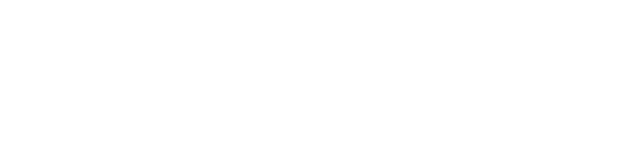
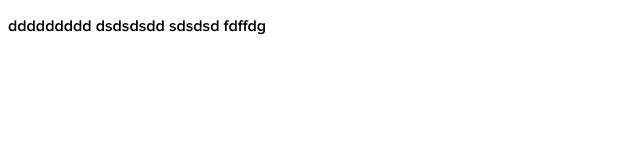
Before and after one commit to artshedrov/learn-grid, a plain HTML site: page index.html in a window 1280 px wide. Shown: the whole page, without its empty margins (0-640 px from the left). Drawn offline with Linux system fonts and the light colour scheme.

Commit message:
15.03.20 add fonts

```diff
--- /dev/null
+++ b/css/core.css
@@ -0,0 +1,3 @@
+body {
+    font-family: proxima, Arial, sans-serif;
+}
--- /dev/null
+++ b/css/fonts.css
@@ -0,0 +1,23 @@
+@font-face {
+    font-family: 'proxima';
+    src: url('../fonts/proximanova-bold-webfont.woff'),
+    url('../fonts/proximanova-bold-webfont.woff2');
+    font-weight: 800;
+    font-style: normal;
+}
+
+@font-face {
+  font-family: 'proxima';
+  src: url('../fonts/proximanova-semibold-webfont.woff'),
+  url('../fonts/proximanova-semibold-webfont.woff2');
+  font-weight: normal;
+  font-style: normal;
+}
+
+@font-face {
+  font-family: 'proxima';
+  src: url('../fonts/proximanova-light-webfont.woff'),
+  url('../fonts/proximanova-light-webfont.woff2');
+  font-weight: 600;
+  font-style: normal;
+}
--- /dev/null
+++ b/css/style.css
@@ -0,0 +1,2 @@
+@import url('fonts.css');
+@import url('core.css');
--- a/index.html
+++ b/index.html
@@ -3,8 +3,14 @@
   <head>
       <meta charset="UTF-8">
       <meta name="viewport" content="initial-scale=1.0, width=device-width">
+      <title>1111</title>
+      <link rel="stylesheet" href="css/style.css">
   </head>
   <body>
-
+      <p>
+        ddddddddd
+        dsdsdsdd
+        sdsdsd fdffdg
+      </p>
   </body>
 </html>
```
Also changed, not shown: fonts/proximanova-bold-webfont.woff (added), fonts/proximanova-bold-webfont.woff2 (added), fonts/proximanova-light-webfont.woff (added), fonts/proximanova-light-webfont.woff2 (added), fonts/proximanova-semibold-webfont.woff (added), fonts/proximanova-semibold-webfont.woff2 (added).
